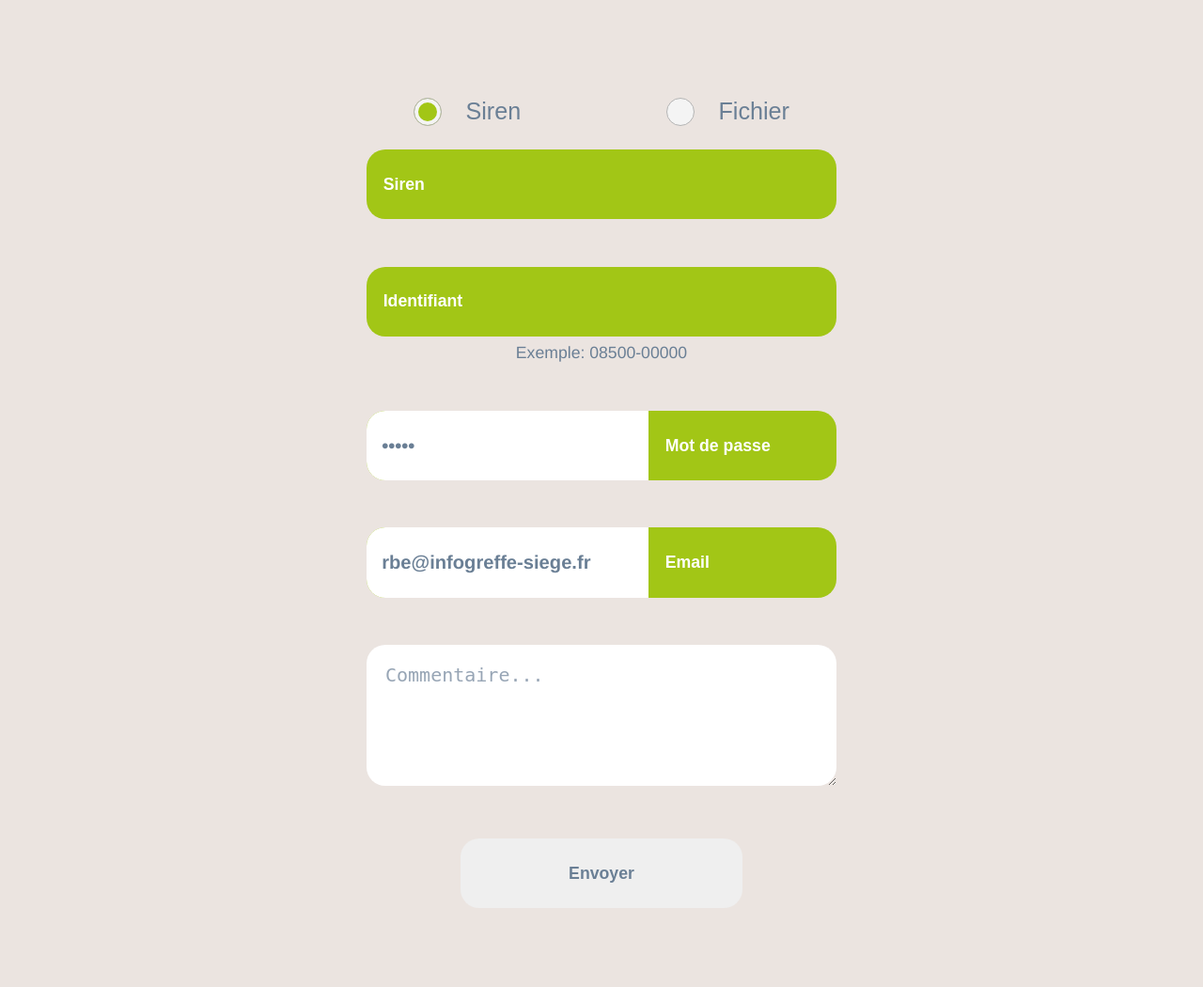
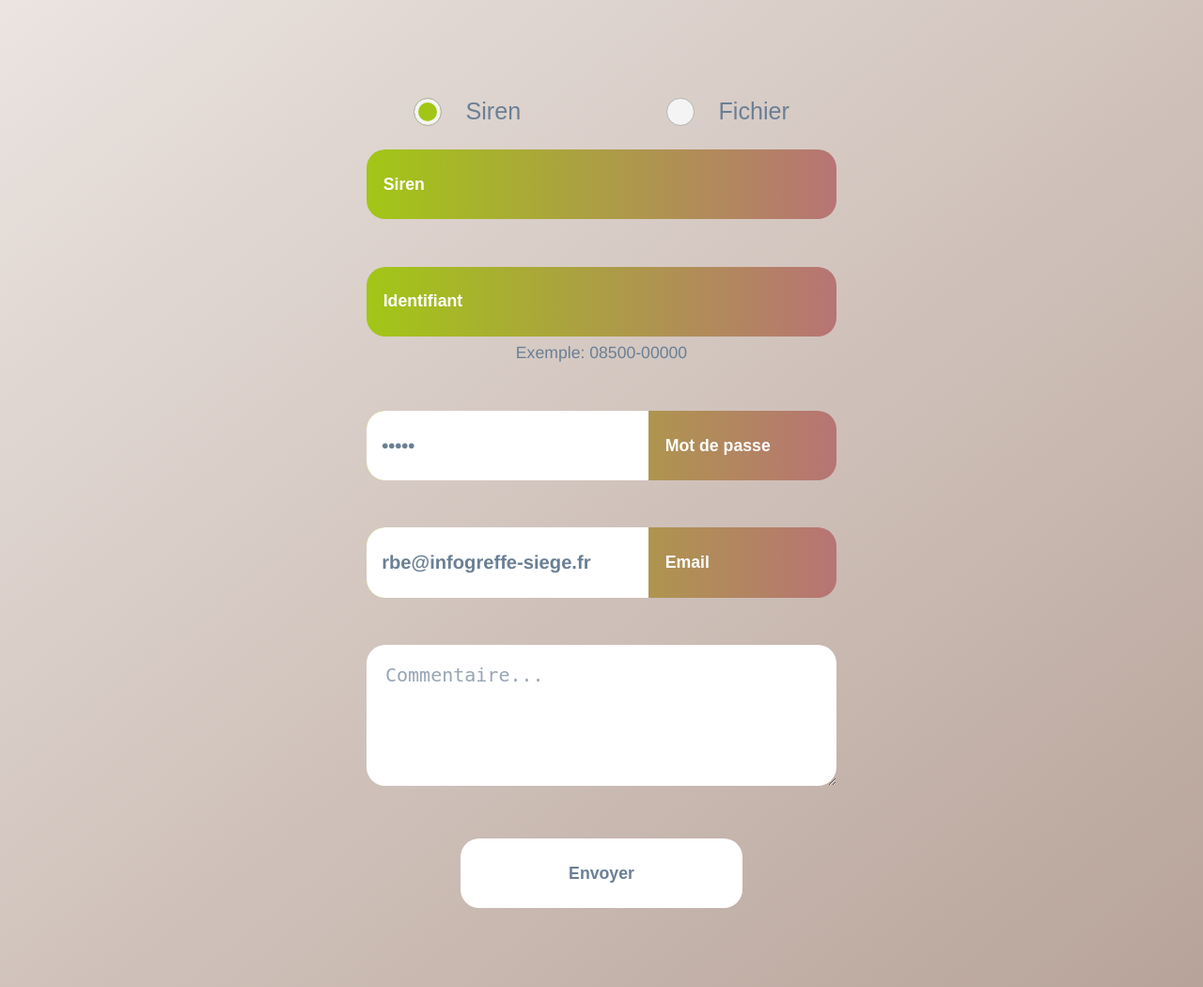
Before and after one commit to KtuluWU/ExDIBE, a PHP site: page / in a window 1280 px wide. Shown: the whole page at 94% size. Run offline with PHP 8.4, Linux system fonts and the light colour scheme.

Commit message:
Increase the contrast

```diff
--- a/assets/css/style.css
+++ b/assets/css/style.css
@@ -1,5 +1,9 @@
 body {
-	background: #ebe4e0;
+	/*background: #ebe4e0;*/
+	background: -webkit-linear-gradient(left top, #ebe4e0 , #b7a399); /* Safari 5.1 - 6.0 */
+  	background: -o-linear-gradient(bottom right, #ebe4e0, #b7a399); /* Opera 11.1 - 12.0 */
+  	background: -moz-linear-gradient(bottom right, #ebe4e0, #b7a399); /* Firefox 3.6 - 15 */
+	background: linear-gradient(to bottom right, #ebe4e0, #b7a399);
 	color: #6a7f95;
 	font-weight: 500;
 	font-size: 1.05em;
@@ -27,7 +31,11 @@ body {
 	/*margin: 1em auto 2em;*/
 
 	overflow: hidden;
-	background: #A2C616;
+	/*background: #A2C616;*/
+	background: -webkit-linear-gradient(left, #A2C616 , #b77474); /* Safari 5.1 - 6.0 */
+  	background: -o-linear-gradient(right, #A2C616, #b77474); /* Opera 11.1 - 12.0 */
+  	background: -moz-linear-gradient(right, #A2C616, #b77474); /* Firefox 3.6 - 15 */
+	background: linear-gradient(to right, #A2C616, #b77474);
 	line-height: normal;
 	font-size: 100%;
 	border-radius: 20px;
@@ -125,6 +133,7 @@ body {
 	border: none;
 	border-radius: 20px;
 	color: #6a7f95;
+	background: #fff;
 	font-weight: bold;
 	font-size: 70.25%;
 	cursor: pointer;
```
